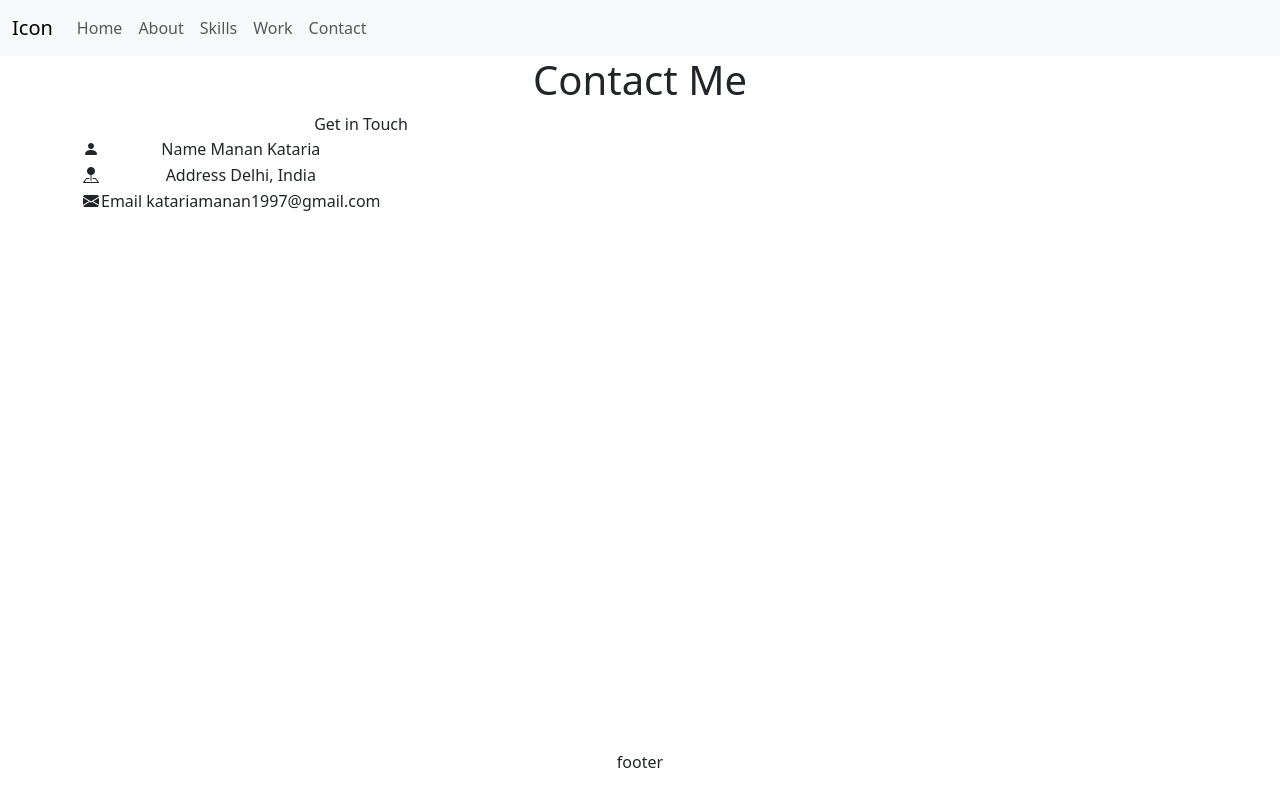
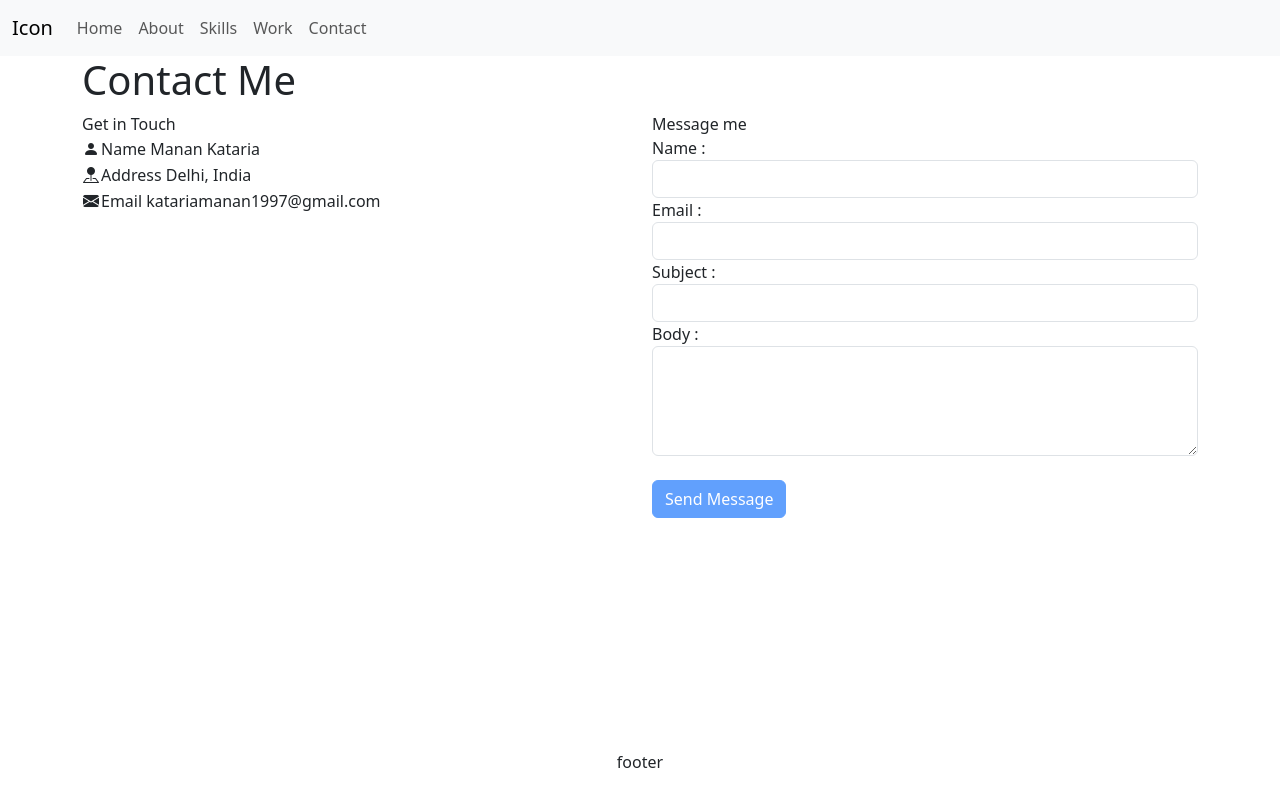
Before and after one commit to Manan-Kataria/My-Portfolio, an Angular app: page /contact in a window 1280 px wide. Built offline with nearby package versions, Linux system fonts and the light colour scheme.

Commit message:
Contact form added

```diff
--- a/src/app/contact/contact.component.css
+++ b/src/app/contact/contact.component.css
@@ -0,0 +1,3 @@
+.errorMsg{
+    color: red;
+}
--- a/src/app/contact/contact.component.html
+++ b/src/app/contact/contact.component.html
@@ -1,7 +1,8 @@
 <div class="container">
     <div class="row">
-        <div class="col-md-12" style="text-align: center;">
+        <div class="col-md-12">
             <h1>Contact Me</h1>
+            <div class="row">
                 <div class="col-md-6">
                     <div>Get in Touch</div>
                     <table>
@@ -17,8 +18,34 @@
                     </table>
                 </div>
                 <div class="col-md-6">
-
+                    <div>Message me</div>
+                    <form [formGroup]="contactForm" (ngSubmit)="onSubmit()">
+                        <label> Name : </label>
+                        <input formControlName="name" class="form-control" type="text" />
+                        <div class="errorMsg"
+                            *ngIf="this.contactForm.controls.name.errors && this.contactForm.controls.name.touched">
+                            Please enter a valid name.</div>
+                        <label> Email : </label>
+                        <input formControlName="email" class="form-control" type="text" />
+                        <div class="errorMsg"
+                            *ngIf="this.contactForm.controls.email.errors && this.contactForm.controls.email.touched">
+                            Please enter a valid email.</div>
+                        <label> Subject : </label>
+                        <input formControlName="subject" class="form-control" type="text" />
+                        <div class="errorMsg"
+                            *ngIf="this.contactForm.controls.subject.errors && this.contactForm.controls.subject.touched">
+                            Please enter a valid subject.</div>
+                        <label> Body : </label>
+                        <textarea rows="4" formControlName="body" class="form-control"></textarea>
+                        <div class="errorMsg"
+                            *ngIf="this.contactForm.controls.body.errors && this.contactForm.controls.body.touched">
+                            Please enter a valid body text.</div>
+                        <br />
+                        <button [disabled]="this.contactForm.status == 'INVALID'" class="btn btn-primary"
+                            type="submit">Send Message</button>
+                    </form>
                 </div>
             </div>
         </div>
     </div>
+</div>
--- a/src/app/contact/contact.component.ts
+++ b/src/app/contact/contact.component.ts
@@ -1,4 +1,5 @@
 import { Component, OnInit } from '@angular/core';
+import { FormBuilder, FormGroup, Validators } from '@angular/forms';
 
 @Component({
   selector: 'app-contact',
@@ -7,26 +8,38 @@ import { Component, OnInit } from '@angular/core';
 })
 export class ContactComponent implements OnInit {
 
-  constructor() { }
-
+  constructor(
+    private fb: FormBuilder
+  ) { }
+  contactForm: any;
   contactInfo = [
     {
-      "property" : "Name",
-      "value" : "Manan Kataria",
-      "icon" : "bi bi-person-fill"
+      "property": "Name",
+      "value": "Manan Kataria",
+      "icon": "bi bi-person-fill"
     },
     {
-      "property" : "Address",
-      "value" : "Delhi, India",
-      "icon" : "bi bi-pin-map-fill"
+      "property": "Address",
+      "value": "Delhi, India",
+      "icon": "bi bi-pin-map-fill"
     },
     {
-      "property" : "Email",
-      "value" : "katariamanan1997@gmail.com",
-      "icon" : "bi bi-envelope-fill"
+      "property": "Email",
+      "value": "katariamanan1997@gmail.com",
+      "icon": "bi bi-envelope-fill"
     }
   ]
   ngOnInit(): void {
+    this.contactForm=this.fb.group({
+      "name" : ["", [Validators.required]],
+      "email" : ["", [Validators.required, Validators.email]],
+      "subject" : ["", [Validators.required]],
+      "body" : ["", [Validators.required]]
+    })
+  }
+
+  onSubmit(){
+    console.log("Form submitted", this.contactForm);
   }
 
 }
```
Lines whose indentation alone changed are shown as unchanged.
